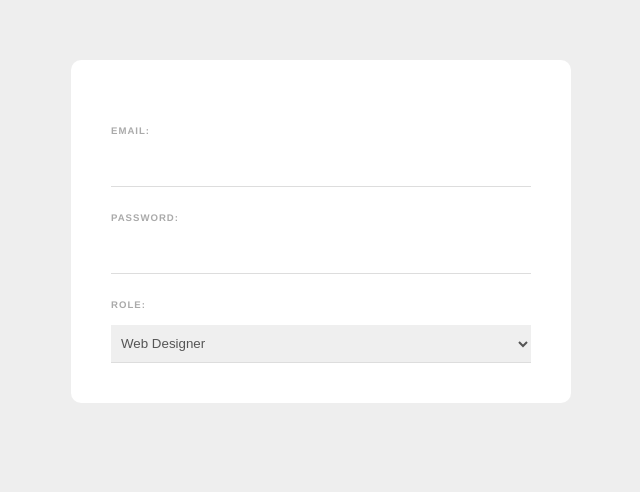
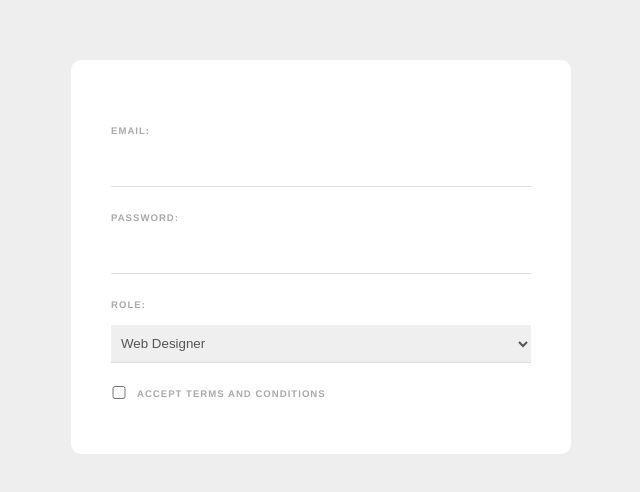
Before and after one commit to ericsg93/web-form, a Vue app: page / in a window 1280 px wide. Shown: the top 492 px of the page, without its empty margins (319-959 px from the left). Built offline with nearby package versions, Linux system fonts and the light colour scheme.

Commit message:
clase 41 - checkboxes

```diff
--- a/src/components/SignUpForm.vue
+++ b/src/components/SignUpForm.vue
@@ -12,6 +12,25 @@
       <option value="designer">Web Designer</option>
     </select>
 
+    <div class="terms">
+      <input type="checkbox" v-model="terms" required>
+      <label>Accept terms and conditions</label>
+    </div>
+<!--
+    <div>
+      <input type="checkbox" value="shaun" v-model="names">
+      <label>shaun</label>
+    </div>
+    <div>
+      <input type="checkbox" value="yoshi" v-model="names">
+      <label>yoshi</label>
+    </div>
+    <div>
+      <input type="checkbox" value="mario" v-model="names">
+      <label>mario</label>
+    </div> -->
+
+
   </form>
 
 </template>
@@ -22,7 +41,9 @@
     return {
       email: '',
       password: '',
-      role: 'designer'
+      role: 'designer',
+      terms: false,
+      //names: []
     }
   }
 };
@@ -55,4 +76,14 @@
   border-bottom: 1px solid #ddd;
   color: #555;
 }
+
+input[type="checkbox"] {
+    display: inline-block;
+    width: 16px;
+    margin: 0 10px 0 0;
+    position: relative;
+    top: 2px;
+  }
+
+
 </style>
```
